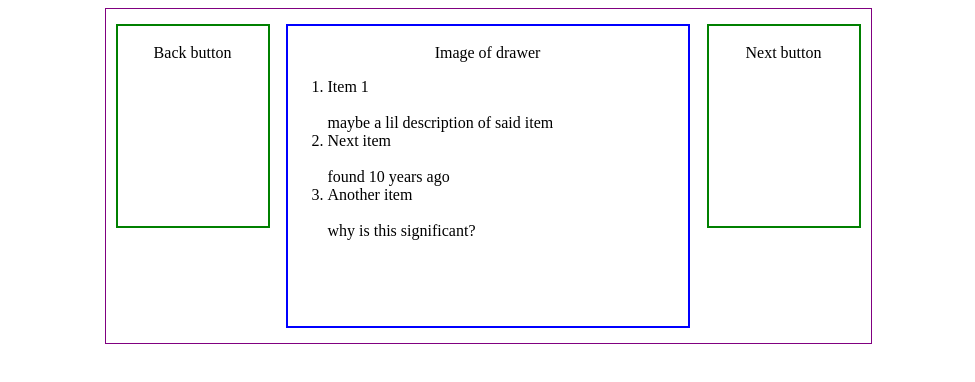
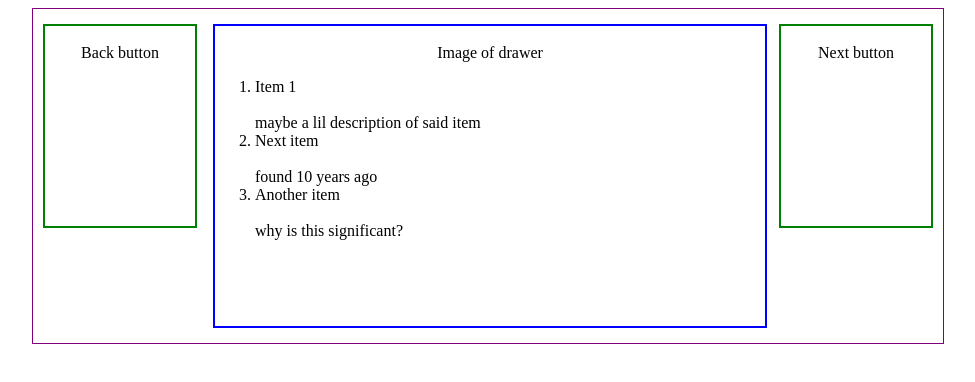
Before and after one commit to joselynadelgado/Jojo-Delgado-Senior-project, a plain HTML site: page index.html in a window 1280 px wide. Shown: the whole page, without its empty margins (152-1127 px from the left). Drawn offline with Linux system fonts and the light colour scheme.

Commit message:
new test

```diff
--- a/homestyle.css
+++ b/homestyle.css
@@ -1,6 +1,6 @@
 .page {
   border:1px solid purple;
-  width:755px;
+  width:900px;
   margin:0 auto;
   padding:5px;
   text-align:left;
@@ -19,7 +19,7 @@
 
 .center {
   border:2px solid blue;
-  width:400px;
+  width:550px;
   margin:10px 0 10px 175px;
   height:300px
 }
```
